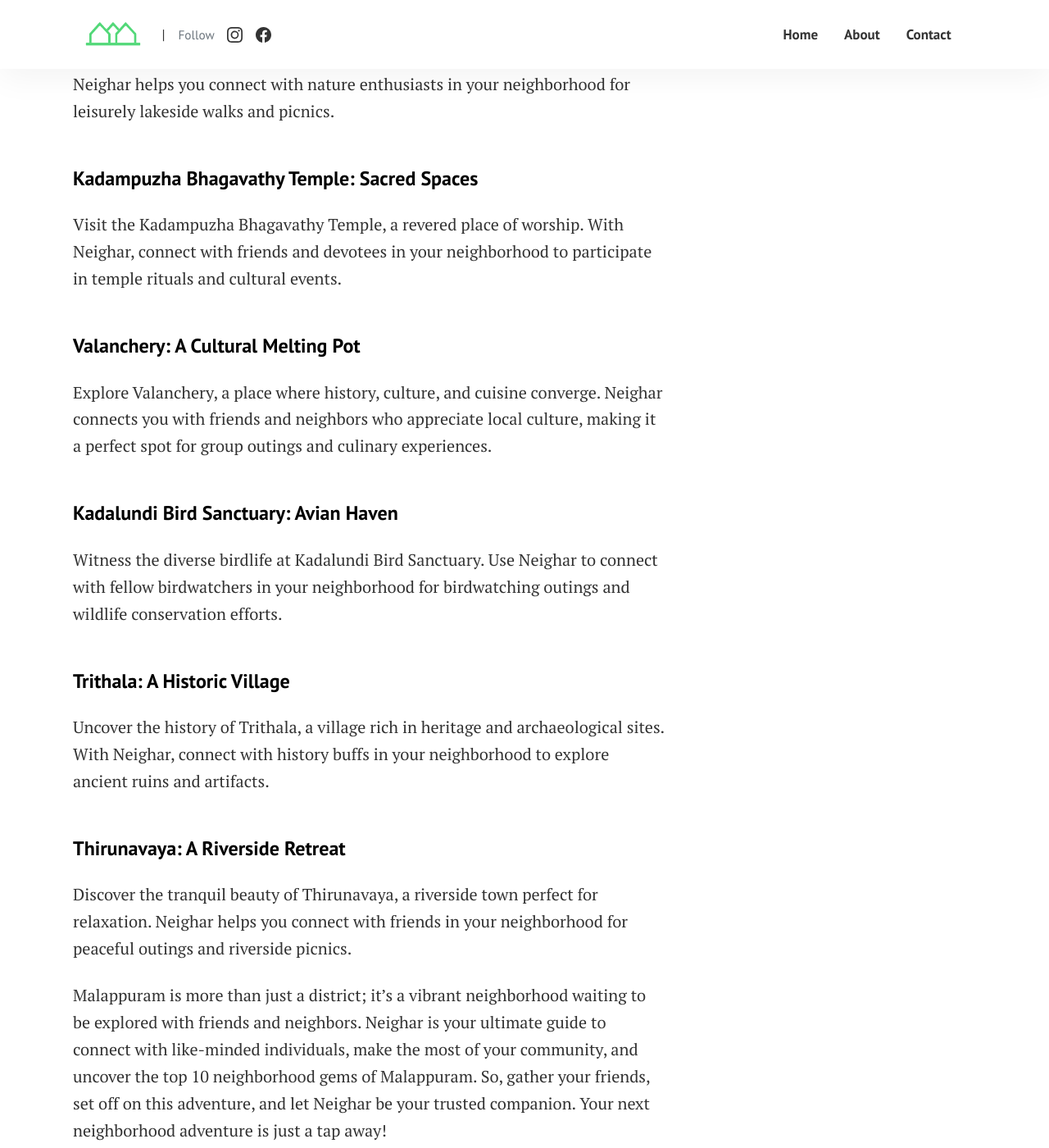
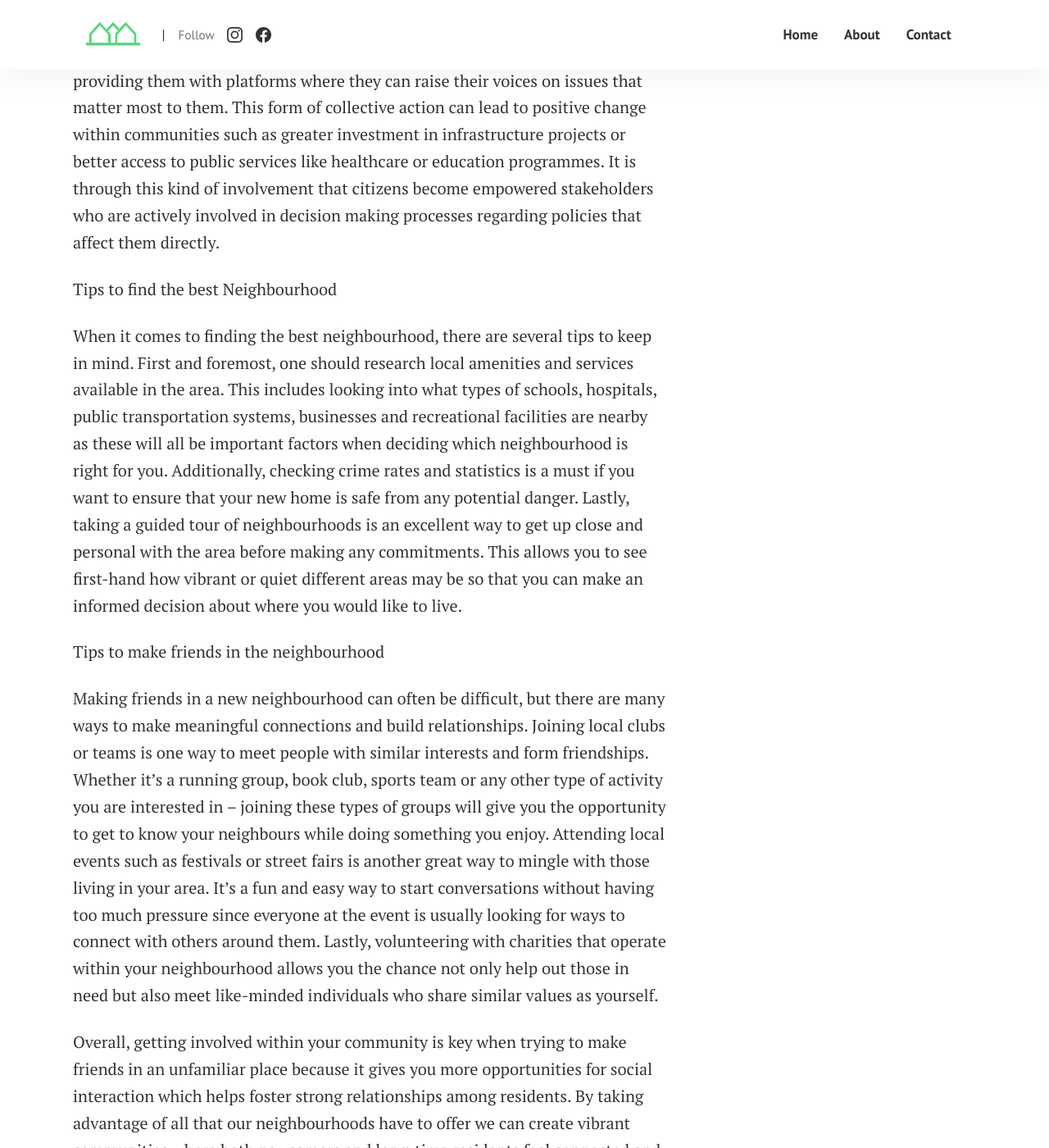
Before and after one commit to thomas0sae/neighar.com.github.io, a Jekyll site: the page built from _posts/2023-11-07-best-friends-are-made-in-the-neighbourhood-understanding-why-our-neighbourhoods-matter Introduction.md, in a window 1280 px wide and 1400 px high, scrolled down 1807 px. Shown: the whole window at 82% size. Built offline with Jekyll 4.4.1, drawn with Linux system fonts in a browser that asks for light colours; comment, search, counter and statistics services are not loaded; some of the changed text lies outside the part shown.

Commit message:
New post

```diff
--- a/_posts/2023-11-07-best-friends-are-made-in-the-neighbourhood-understanding-why-our-neighbourhoods-matter Introduction.md
+++ b/_posts/2023-11-07-best-friends-are-made-in-the-neighbourhood-understanding-why-our-neighbourhoods-matter Introduction.md
@@ -1,52 +1,43 @@
 ---
 layout: post
-title: "Neighar's Guide to Malappuram: Exploring the Top 10 Neighborhood Gems with Friends"
-categories: [Neighbourhood, family, social, kerala]
-image: assets/images/neig010.jpg
+title: "Best Friends are Made in the Neighbourhood: Understanding Why our Neighbourhoods Matter"
+categories: [Neighbourhood, family, social, kerala, neighar]
+image: assets/images/neig011.jpg
 ---
 
-Malappuram, a district in the heart of Kerala, is a treasure trove of culture, history, and natural beauty. And what better way to explore this hidden gem than with your friends and neighbors? Neighar, the best neighborhood app, is here to guide you as we unveil the top 10 places to visit in Malappuram. Let's embark on this unique journey through the heart of Kerala's neighborhood treasures.
 
-#### Kottakkunnu: A Historical Hill
+Our neighbourhoods are an integral part of our lives and have a significant impact on our overall wellbeing. It is important to live in a neighbourhood that has the necessary amenities and services, as well as good safety and security measures in place. We should also be able to form connections with our neighbours so we can feel like we belong in the community. Good neighbourhoods can provide us with improved physical and mental health benefits, increased sense of safety, enhanced sense of belonging, and more. In order to find a neighbourhood that best suits your needs, it is important to do research into local amenities and services available; check crime rates; take guided tours; meet potential neighbours; etc. Once you’ve settled into a new neighbourhood, making friends within the area can often be difficult but there are many ways to make meaningful connections such as joining clubs/teams or attending local events or volunteering with charities. Creating neighbour-friendly environments by promoting open dialogue between neighbours will help build trust which will result in better relationships among residents.
 
-Kickstart your Malappuram adventure at Kottakkunnu, a historical hill that offers panoramic views. With Neighar, connect with friends in your neighborhood to explore the best of this hill station together.
+Benefits of having a Good Neighbourhood
 
-#### Thirumandhamkunnu Temple: A Spiritual Sanctuary
+Having a good neighbourhood can also bring about economic benefits. A safe and well-maintained area will attract more businesses, creating job opportunities for local residents. This in turn helps to stimulate the economy of the neighbourhood, leading to increased property values and improved quality of life for all who live there. Furthermore, having an active community with strong social ties encourages people to shop locally which can help small business owners thrive.
 
-Explore the divine Thirumandhamkunnu Temple, a place of devotion and tranquility. Neighar allows you to connect with fellow devotees in your neighborhood for temple visits and cultural experiences.
+Good neighbourhoods have plenty of recreational activities available so that everyone has something fun and interesting to do together as a community. Parks, playgrounds and sports facilities are all great options for promoting physical activity while libraries or museums provide educational opportunities for children and adults alike. There may also be special events such as farmers markets or music festivals held within the neighbourhood which give people a chance to come together in celebration of their culture or interests.
 
-#### Nilambur Teak Museum: A Unique Attraction
+Lastly, good neighbourhoods foster civic engagement amongst residents by providing them with platforms where they can raise their voices on issues that matter most to them. This form of collective action can lead to positive change within communities such as greater investment in infrastructure projects or better access to public services like healthcare or education programmes. It is through this kind of involvement that citizens become empowered stakeholders who are actively involved in decision making processes regarding policies that affect them directly.
 
-Visit the Nilambur Teak Museum, a testament to Kerala's rich timber heritage. Neighar connects you with history enthusiasts in your neighborhood for insightful visits and discussions.
+Tips to find the best Neighbourhood
 
-#### Adyanpara Waterfalls: Nature's Beauty
+When it comes to finding the best neighbourhood, there are several tips to keep in mind. First and foremost, one should research local amenities and services available in the area. This includes looking into what types of schools, hospitals, public transportation systems, businesses and recreational facilities are nearby as these will all be important factors when deciding which neighbourhood is right for you. Additionally, checking crime rates and statistics is a must if you want to ensure that your new home is safe from any potential danger. Lastly, taking a guided tour of neighbourhoods is an excellent way to get up close and personal with the area before making any commitments. This allows you to see first-hand how vibrant or quiet different areas may be so that you can make an informed decision about where you would like to live.
 
-Discover the enchanting Adyanpara Waterfalls and its lush surroundings. Use Neighar to find fellow nature enthusiasts in your neighborhood for group trips to this natural wonder.
+Tips to make friends in the neighbourhood
 
-#### Biyyam Kayal: Scenic Serenity
+Making friends in a new neighbourhood can often be difficult, but there are many ways to make meaningful connections and build relationships. Joining local clubs or teams is one way to meet people with similar interests and form friendships. Whether it’s a running group, book club, sports team or any other type of activity you are interested in – joining these types of groups will give you the opportunity to get to know your neighbours while doing something you enjoy. Attending local events such as festivals or street fairs is another great way to mingle with those living in your area. It’s a fun and easy way to start conversations without having too much pressure since everyone at the event is usually looking for ways to connect with others around them. Lastly, volunteering with charities that operate within your neighbourhood allows you the chance not only help out those in need but also meet like-minded individuals who share similar values as yourself.
 
-Stroll along the picturesque Biyyam Kayal lake with friends and neighbors. Neighar helps you connect with nature enthusiasts in your neighborhood for leisurely lakeside walks and picnics.
+Overall, getting involved within your community is key when trying to make friends in an unfamiliar place because it gives you more opportunities for social interaction which helps foster strong relationships among residents. By taking advantage of all that our neighbourhoods have to offer we can create vibrant communities where both newcomers and long-time residents feel connected and supported by their peers!
 
-#### Kadampuzha Bhagavathy Temple: Sacred Spaces
+Importance of Neighbour-Friendly Environments
 
-Visit the Kadampuzha Bhagavathy Temple, a revered place of worship. With Neighar, connect with friends and devotees in your neighborhood to participate in temple rituals and cultural events.
+Neighbour-friendly environments are essential in creating strong and vibrant communities. When neighbours feel comfortable interacting with one another, it helps build trust which leads to better relationships among residents. Such an environment can be beneficial for physical and mental health benefits, increased sense of safety, enhanced sense of belonging, and more.
 
-#### Valanchery: A Cultural Melting Pot
+Creating an open atmosphere is key when it comes to fostering neighbourly relations. This means being welcoming towards newcomers to the area as well as making sure everyone feels respected regardless of differences such as race or religion. It also means encouraging positive dialogue between neighbours so that issues can be addressed constructively rather than allowing them to fester until they become a problem. Additionally, ensuring all members within the community have access to resources such as public transportation systems or recreational activities will help create a stronger bond between people and places alike.
 
-Explore Valanchery, a place where history, culture, and cuisine converge. Neighar connects you with friends and neighbors who appreciate local culture, making it a perfect spot for group outings and culinary experiences.
+Encouraging neighbour-to-neighbour interactions is also important in building up a healthy neighbourhood atmosphere where everyone can thrive together without feeling isolated from their peers because of cultural differences or other reasons. This could involve organizing events like block parties or potlucks where people come together for fun while getting know each others better on a social level too! Having regular meetings at local community centres is another great way for neighbours to stay connected about matters that concern them directly such as any new developments taking place in the neighbourhood or upcoming events/activities that may interest them both collectively and individually.
 
-#### Kadalundi Bird Sanctuary: Avian Haven
+Overall, promoting positive relationships amongst locals should be prioritized when looking into ways we can make our neighbourhoods more inclusive spaces with plenty of opportunities available for those living there.
 
-Witness the diverse birdlife at Kadalundi Bird Sanctuary. Use Neighar to connect with fellow birdwatchers in your neighborhood for birdwatching outings and wildlife conservation efforts.
+Conclusion
 
-#### Trithala: A Historic Village
-
-Uncover the history of Trithala, a village rich in heritage and archaeological sites. With Neighar, connect with history buffs in your neighborhood to explore ancient ruins and artifacts.
-
-#### Thirunavaya: A Riverside Retreat
-
-Discover the tranquil beauty of Thirunavaya, a riverside town perfect for relaxation. Neighar helps you connect with friends in your neighborhood for peaceful outings and riverside picnics.
-
-Malappuram is more than just a district; it's a vibrant neighborhood waiting to be explored with friends and neighbors. Neighar is your ultimate guide to connect with like-minded individuals, make the most of your community, and uncover the top 10 neighborhood gems of Malappuram. So, gather your friends, set off on this adventure, and let Neighar be your trusted companion. Your next neighborhood adventure is just a tap away!
+In conclusion, having a good neighbourhood is essential for creating strong and vibrant communities. There are many benefits to living in an area where neighbours get along well and feel safe from any potential danger. Good neighbourhoods provide plenty of recreational activities as well as educational opportunities which contribute to the overall quality of life of those who live there. Additionally, they foster civic engagement amongst residents so that everyone has a voice when it comes to making decisions about policies that affect them directly. When searching for the best neighbourhood, one should research local amenities and services available as well as crime rates in order to determine which area will be most suitable for their needs. Finally, making friends in a new neighbourhood can take some effort but joining clubs or teams within the community is a great way to start getting involved socially while also meeting like-minded individuals with similar interests!
 
 [Neighar](https://www.neighar.com)
```
